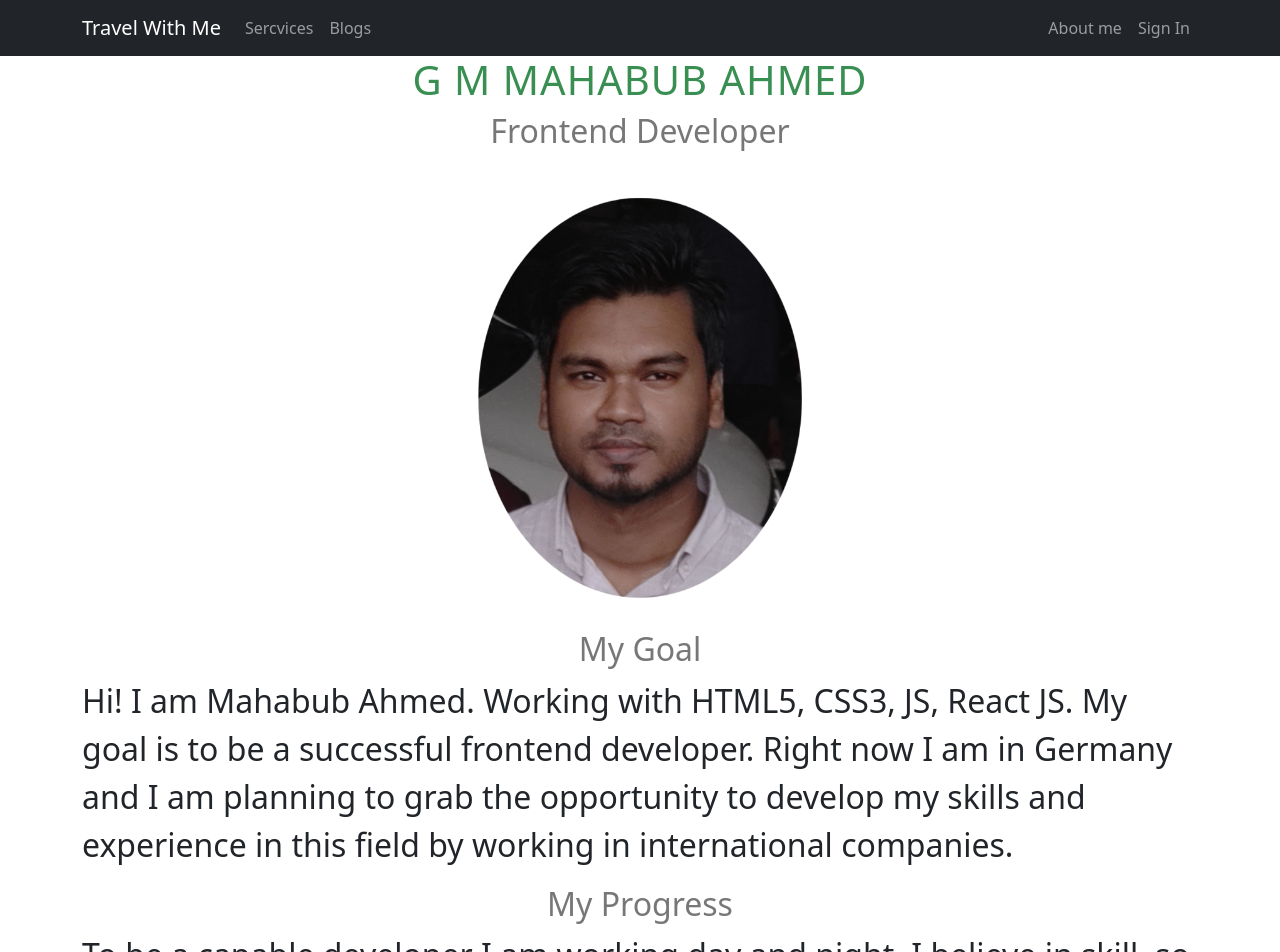
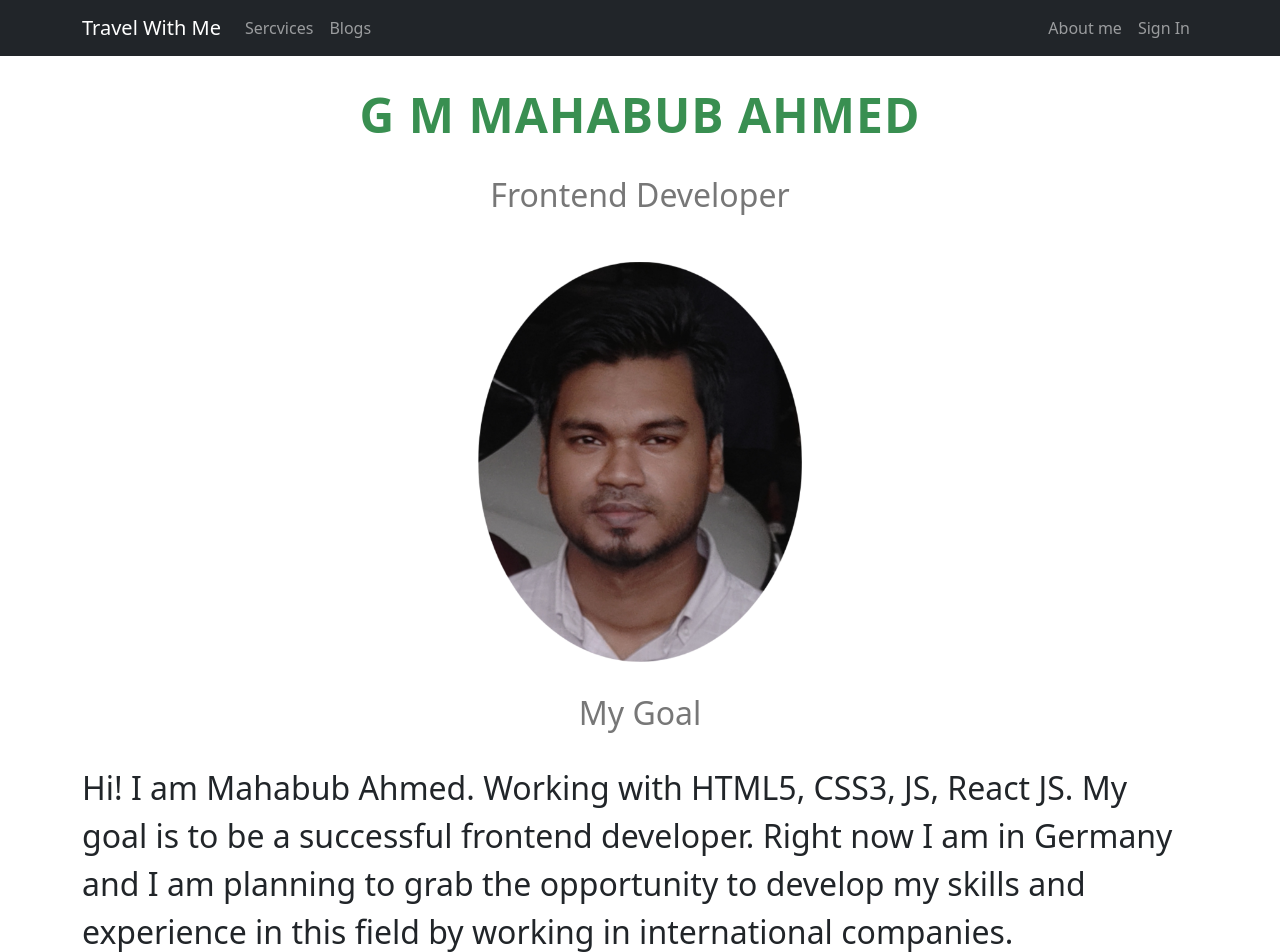
Before and after one commit to ahmed6394/travel-with-me, a React (Create React App) app: page /about in a window 1280 px wide. Shown: the top 952 px of the page. Built offline with nearby package versions, Linux system fonts and the light colour scheme; no server answers.

Commit message:
Final Commit

```diff
--- a/src/Pages/About/About.css
+++ b/src/Pages/About/About.css
@@ -1,4 +1,4 @@
-h1 {
+.heading {
   color: #398f51;
   text-align: center;
   margin-top: 30px;
@@ -7,14 +7,14 @@ h1 {
   font-weight: 700;
   letter-spacing: 1px;
 }
-h2 {
+.sub-heading {
   color: #777;
   font-size: 2rem;
   font-weight: 400;
   text-align: center;
   margin-bottom: 2rem;
 }
-img {
+.my-img {
   display: block;
   margin-left: auto;
   margin-right: auto;
@@ -22,7 +22,7 @@ img {
   margin-bottom: 2rem;
   margin-top: 3rem;
 }
-p {
+.paragraph {
   font-size: 2rem;
   margin-bottom: 3rem;
 }
--- a/src/Pages/About/About.js
+++ b/src/Pages/About/About.js
@@ -5,14 +5,14 @@ import img from "../../images/photo.jpg";
 const About = () => {
   return (
     <div className="container">
-      <h1>G M MAHABUB AHMED</h1>
-      <h2>Frontend Developer</h2>
+      <h1 className="heading">G M MAHABUB AHMED</h1>
+      <h2 className="sub-heading">Frontend Developer</h2>
       <div>
-        <img src={img} alt="" />
+        <img className="my-img" src={img} alt="" />
       </div>
       <div>
-        <h2>My Goal</h2>
-        <p>
+        <h2 className="sub-heading">My Goal</h2>
+        <p className="paragraph">
           Hi! I am Mahabub Ahmed. Working with HTML5, CSS3, JS, React JS. My
           goal is to be a successful frontend developer. Right now I am in
           Germany and I am planning to grab the opportunity to develop my skills
@@ -20,8 +20,8 @@ const About = () => {
         </p>
       </div>
       <div>
-        <h2>My Progress</h2>
-        <p>
+        <h2 className="sub-heading">My Progress</h2>
+        <p className="paragraph">
           To be a capable developer I am working day and night. I believe in
           skill, so trying to grab all the opportunities to develop my skills.
           Now I am almost completing the resourceful web developing course by a
```
Also changed, not shown: firebase.json (added), 2 other files (tests, documents, lock files or other folders).
